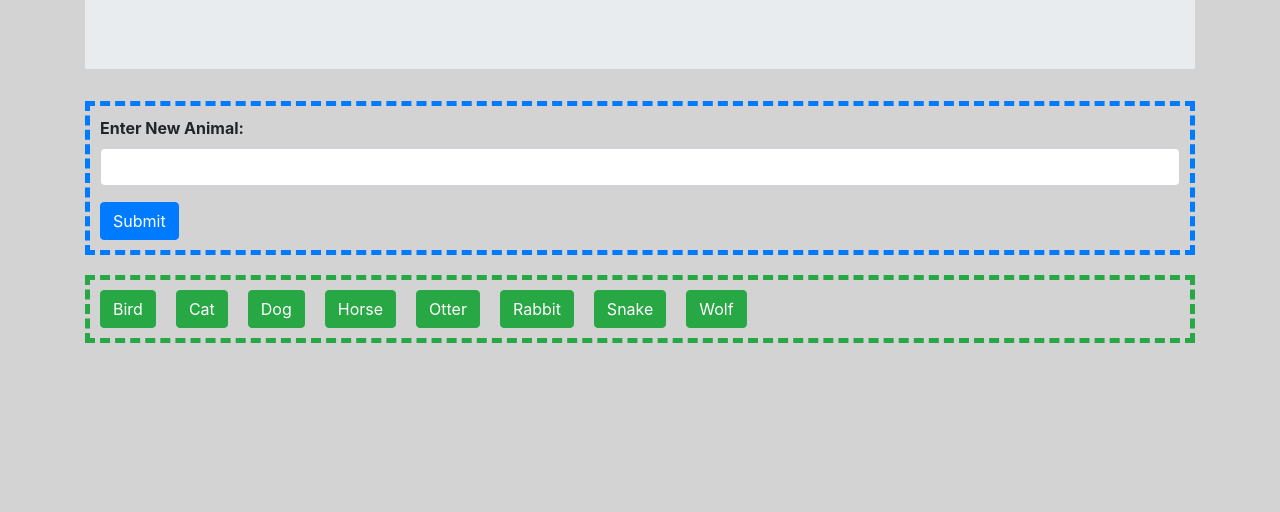
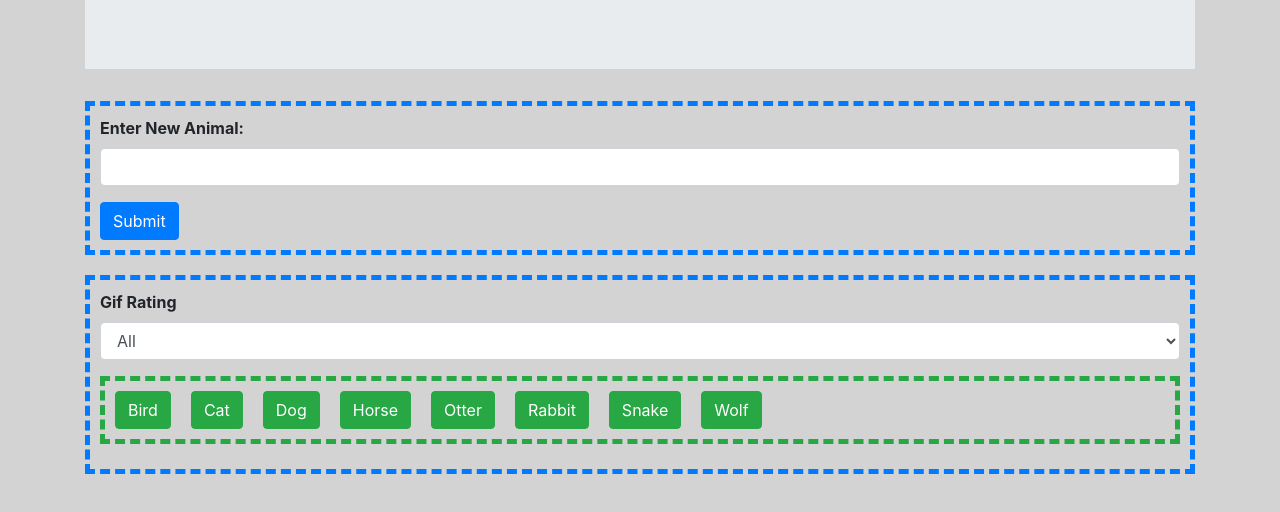
Before and after one commit to chrishuman0923/GifTastic, a plain HTML site: page index.html in a window 1280 px wide. Shown: the part 166-678 px from the top of the page. Drawn offline with nearby package versions, Linux system fonts and the light colour scheme.

Commit message:
Adjusts DOM layout to include rating filter dropdown

```diff
--- a/index.html
+++ b/index.html
@@ -15,16 +15,29 @@
                     <h2 class="lead">Gif Image Generator</h2>
                 </div>
             </div>
-            <form>
+            <form id="addAnimalForm">
                 <div class="form-group">
                     <label for="animalInput">Enter New Animal:</label>
-                    <input class="form-control" id="animalInput">
+                    <input type="text" class="form-control" id="animalInput">
                 </div>
                 <button type="submit" class="btn btn-primary" id="submitBtn">Submit</button>
             </form>
             <!-- Container for the buttons -->
-            <div id="buttons">
-            </div>
+            <form id="gifSelector">
+                <div class="form-group" id="ratingSelect">
+                    <label for="ratingDropdown">Gif Rating</label>
+                    <select class="form-control" id="ratingDropdown">
+                        <option>All</option>
+                        <option>G</option>
+                        <option>PG</option>
+                        <option>PG-13</option>
+                        <option>R</option>
+                        <option>NC-17</option>
+                    </select>
+                </div>
+                <div id="buttons">
+                </div>
+            </form>
             <!-- Additional Gifs button -->
             <button type="submit" class="btn btn-danger" id="addBtn">+10 Gifs</button>
             <!-- Container for the Gifs -->
```
